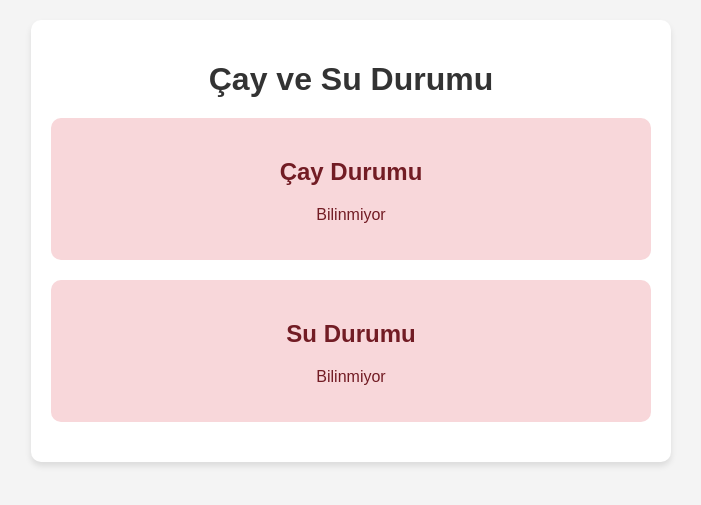
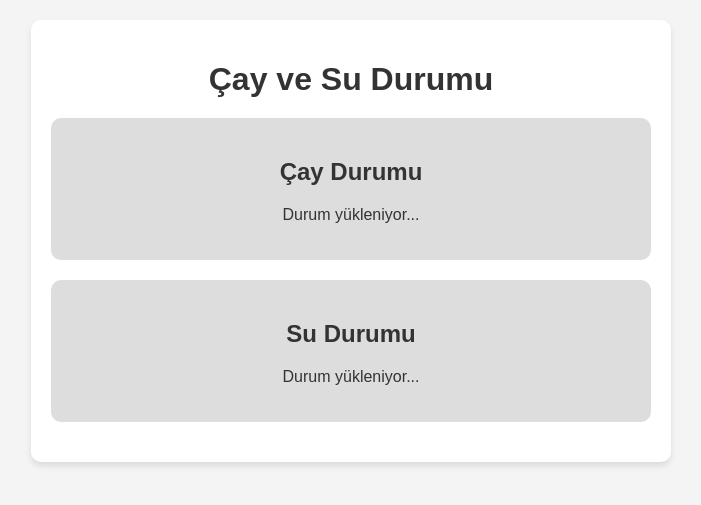
Before and after one commit to ReceproF/cay_durumu_sistemi, a Flask app: page / in a window 1280 px wide. Shown: the top 505 px of the page, without its empty margins (289-990 px from the left). Run offline with Flask 3, Linux system fonts and the light colour scheme.

Commit message:
Update index.html

```diff
--- a/templates/index.html
+++ b/templates/index.html
@@ -1,26 +1,23 @@
 <!DOCTYPE html>
-<html lang="tr">
+<html lang="en">
 <head>
     <meta charset="UTF-8">
     <meta name="viewport" content="width=device-width, initial-scale=1.0">
     <title>Çay ve Su Durumu</title>
-    <link rel="stylesheet" href="style.css">
+    <link rel="stylesheet" href="../static/css/style.css">
 </head>
 <body>
     <div class="container">
         <h1>Çay ve Su Durumu</h1>
-
-        <div id="tea-status" class="status-box">
+        <div class="status-box" id="tea-status">
             <h2>Çay Durumu</h2>
-            <p id="tea-message"></p>
+            <p id="tea-info">Durum yükleniyor...</p>
         </div>
-
-        <div id="water-status" class="status-box">
+        <div class="status-box" id="water-status">
             <h2>Su Durumu</h2>
-            <p id="water-message"></p>
+            <p id="water-info">Durum yükleniyor...</p>
         </div>
     </div>
-
-    <script src="script.js"></script>
+    <script src="../static/js/script.js"></script>
 </body>
 </html>
```
